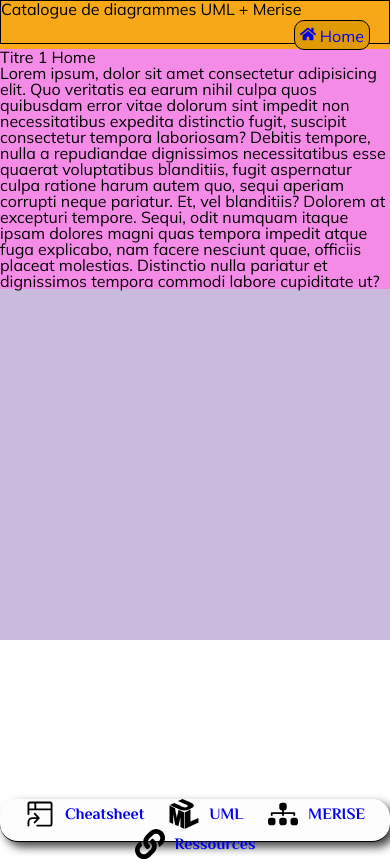
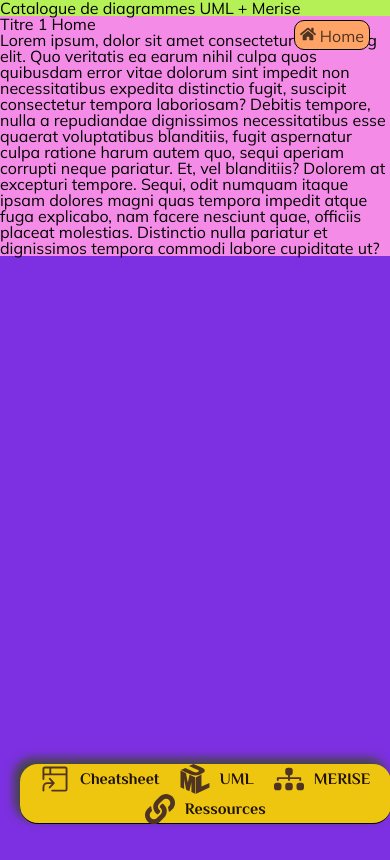
Before and after one commit to 2023-cda-alt-devops-p4/catalog-ac, a React (Vite) app: page / in a window 390 px wide. Built offline with nearby package versions, Linux system fonts and the light colour scheme.

Commit message:
💄 style : fix display bug
menu affiché à 100% dans les 3 media queries

footer visible sauf en version mobile

```diff
--- a/src/App.jsx
+++ b/src/App.jsx
@@ -47,18 +47,21 @@ function App() {
 }
 
 const AppStyled = styled.div`
-	display: flex;
+	/* display: flex;
 	flex-direction: column;
-	justify-content: center;
-	gap: 5px;
+	justify-content: center; */
+	/* gap: 5px; */
 	border: none;
 	/* height: 50%;  */
 	font-family: ${theme.fontFamily.fontDefault}, arial;
-	background-color: #f6a818;
+	/* background-color: #f6a818; */
+
 	.main {
 		/* max-width: 100vw; */
-		min-height: 70vh;
+
+		min-height: calc((100vh - 30vh)-30vh);
 		/* height: auto; */
+		min-height: 90vh;
 		background-color: #cabbde;
 	}
 
@@ -66,23 +69,40 @@ const AppStyled = styled.div`
 	/*//! -- MEDIA QUERIES --★゜・。。・゜゜・。。・゜☆゜・。。・゜゜・。。・゜★゜・。。・゜゜・。。・゜☆ */
 	/* -▼･ェ･▼･ェ･▼･ェ･▼･ェ･▼･ェ･▼･ェ･▼･ェ･▼- */
 
-	@media (max-width: 1300px) {
-		/* background-color: #15fbff;
-		min-height: 50vh;
-		gap: 10px; */
+	 @media (max-width: 2000px) {
+		.main {
+	 min-height: 65vh;
+		background-color: #9c5af3;
+	}
 	}
 
 	@media (max-width: 1023px) {
 		/* background-color: #a302b2; */
+
+		 .main {
+	 min-height: 70vh;
+		background-color: #7d30e2;
+	}
 	}
 
 	@media (max-width: 780px) {
-		/* background-color: #ceaff7; */
-		/* border: 2px solid black; */
+		width: 100vw;
+		background-color: #55e004;
+		/* min-height: calc((100vh - 25vh)-25vh);
+		max-height: 100vh;	 */
 
-		::-webkit-scrollbar {
+		/* ::-webkit-scrollbar {
 			display: none;
-		}
+		} */
+
+		/* min-height: 100vh; */
+		/* height: auto; */
+		/* background-color: #cca8fc; */
+
+		.main {
+		min-height: 100vh;
+		background-color: #7d30e2;
+	}
 	}
 `;
 
--- a/src/assets/css/theme.css
+++ b/src/assets/css/theme.css
@@ -1,6 +1,6 @@
 .orange {
 	--orange-1: #fefcfb;
-	--orange-2: #fff8f4;
+
 	--orange-3: #ffedd5;
 	--orange-4: #ffe0bb;
 	--orange-5: #ffd3a4;
--- a/src/assets/css/theme.js
+++ b/src/assets/css/theme.js
@@ -4,14 +4,11 @@ const colors = {
   semiDarkOrange: "#271504",
   orange: "#f76808",
   greySemiDark: "#444444",
-
-
+  white_peach: "#fff8f4",
+  semiDarkAmber: "#4f3422",
 
   incognito: "#333",
-
-  background_white: "#f5f5f7",
   background_dark: "#292729",
-
   success: "#60bd4f",
   red: "#e25549",
   redSecondary: "#c4151c",
--- a/src/components/Footer.jsx
+++ b/src/components/Footer.jsx
@@ -27,6 +27,8 @@ const FooterStyled = styled.footer`
 	align-items: center;
 	font-size: 18px;
 	color: #fff;
+	width: 100vw;
+	height: 10vh;
 
 	.link_footer {
 		color: #f5bd3a;
@@ -39,5 +41,6 @@ const FooterStyled = styled.footer`
 		visibility: hidden;
 		display: none;
 	}
+
 `;
 export default Footer;
--- a/src/components/Header.jsx
+++ b/src/components/Header.jsx
@@ -19,19 +19,29 @@ const Header = () => {
 };
 
 const HeaderStyled = styled.header`
+	/* width: 100vw; */
+	background-color: ${theme.colors.white_peach};
+
+	.extra-icon-home {
+		color: ${theme.colors.semiDarkAmber};
+	}
+
 	/* :–☆–:*:–☆–:*:–☆–:*:–☆–:*:–☆–:*:–☆–: */
 	/*! -- MEDIA QUERIES --★゜・。。・゜゜・。。・゜☆゜・。。・゜゜・。。・゜★゜・。。・゜゜・。。・゜☆ */
 	/* -▼･ェ･▼･ェ･▼･ェ･▼･ェ･▼･ェ･▼･ェ･▼･ェ･▼- */
 
-	@media (min-width: 781px) and (max-width: 1023px) {
-		/* background-color: #24f4ea; */
+	@media (min-width: 1024px) {
 		width: 100vw;
-		height: 30vh;
+		height: 25vh;
+		color: ${theme.colors.semiDarkAmber};
+		/* margin: auto; */
+		.navbar-center {
+			/* display: flex; */
+			/* justify-content: center; */
+		}
 
 		.extra-icon-home {
-			background-color: #e09a04;
-			border: none;
-			border-radius: 10px;
+			/* background-color: #55e004; */
 			padding: 5px;
 			visibility: visible;
 			position: absolute;
@@ -45,28 +55,57 @@ const HeaderStyled = styled.header`
 		}
 	}
 
+	@media (min-width: 781px) and (max-width: 1023px) {
+		width: 100vw;
+		height: 20vh;
+		/* .navbar-center {
+			width: 100%;
+			display: flex;
+			justify-content: space-evenly;
+		} */
+
+		.extra-icon-home {
+			/* background-color: #55e004; */
+			border: none;
+			border-radius: 10px;
+			padding: 5px;
+			visibility: visible;
+			position: absolute;
+			z-index: 10;
+			left: 20px;
+			top: 13vh;
+			box-shadow: 3px 3px 10px ${theme.colors.greySemiDark};
+			padding: ${theme.spacing.sm};
+			border: none;
+			border-radius: ${theme.borderRadius.extraRound};
+		}
+	}
+
 	@media (max-width: 780px) {
+
 		.navbar-center {
-			display: flex;
-			justify-content: center;
+			/* display: flex; */
+			/* justify-content: flex-start; */
 		}
+		/* background-color: #11cdea; */
 
 		h1 {
-			/* background-color: #efaf6a; */
-			border: 1px solid black;
+			background-color: #b5f056;
+			/* border: 1px solid black;
 			margin: 0px auto;
-			height: 5vh;
+			height: 5vh; */
 		}
 
 		.mobile-Navbar {
-			/* background-color: #d0f832; */
-			display: flex;
-			visibility: visible;
-			height: 15vh;
+			/* display: flex; */
+			/* visibility: visible; */
+			/* height: 15vh; */
+
 		}
 
 		.extra-icon-home {
-			background-color: #e09a04;
+			background-color: ${theme.colors.white_peach};
+			background-color: hsl(24, 100%, 70%);
 			border: 1px solid black;
 			border-radius: 10px;
 			padding: 5px;
--- a/src/views/Navbar.jsx
+++ b/src/views/Navbar.jsx
@@ -32,7 +32,9 @@ const Navbar = () => {
 
 const NavbarStyled = styled.div`
 	/* border: 1px solid black; */
+	/* width: 100vw; */
 
+	/* margin: 0px;
 	height: 10vh;
 	display: flex;
 	align-items: center;
@@ -41,7 +43,7 @@ const NavbarStyled = styled.div`
 	border-bottom: 1px solid black;
 	font-family: ${theme.fontFamily.fontTitle};
 	font-weight: ${theme.weights.bold};
-	font-size: ${theme.fonts.P3};
+	font-size: ${theme.fonts.P3}; */
 
 	.icon {
 		/* border: 1px solid red; */
@@ -59,6 +61,11 @@ const NavbarStyled = styled.div`
 		display: flex;
 		align-items: center;
 		justify-content: center;
+		color: ${theme.colors.semiDarkAmber};
+	}
+
+	a {
+		color: ${theme.colors.darkOrange};
 	}
 
 	/* .extraMenu {
@@ -70,37 +77,66 @@ const NavbarStyled = styled.div`
 	/*//! -- MEDIA QUERIES --★゜・。。・゜゜・。。・゜☆゜・。。・゜゜・。。・゜★゜・。。・゜゜・。。・゜☆ */
 	/* -▼･ェ･▼･ェ･▼･ェ･▼･ェ･▼･ェ･▼･ェ･▼･ェ･▼- */
 
-	@media (max-width: 1400px) {
-		background-color: #ecf807;
+	@media (max-width: 2000px) {
+		background-color: #76c84d;
 		max-width: 100vw;
+		max-width: 100%;
+		margin-left: 20px;
 		height: 14vh;
 		display: flex;
+		justify-content: space-evenly;
 		visibility: visible;
 		border-radius: ${theme.borderRadius.extraRound};
 		box-shadow: 5px 5px 10px #444444;
+		font-family: ${theme.fontFamily.fontTitle};
+		font-weight: ${theme.weights.bold};
+		font-size: ${theme.fonts.P3};
 	}
 
 	@media (max-width: 1023px) {
-		display: flex;
+		background-color: ${theme.colors.white_peach};
+		background-color: #ffba1a;
+		color: ${theme.colors.darkOrange};
 		visibility: visible;
-		/* background-color: #5aea39; */
+
+		/* width: calc(100vw - (100vw-20px))-20px; */
+		/* width: calc((100vw-20px))-20px; */
+		/* min-width: 99vw; */
+		margin-left: 20px;
+		height: 10vh;
+		/* display: flex;
+		align-items: center;
+		justify-content: space-evenly; */
+
+		border-bottom: 1px solid black;
+		font-family: ${theme.fontFamily.fontTitle};
+		font-weight: ${theme.weights.bold};
+		font-size: ${theme.fonts.P3};
 	}
 
 	@media (max-width: 780px) {
 		visibility: visible;
 		flex-wrap: wrap;
-		width: 100%;
-		height: 42px;
+		height: 7vh;
+		/* width: calc((100vw-20px))-20px;
+		width: calc(100vw - (100vw-20px))-20px; */
+		 width: 95vw;
+		/* box-sizing: border-box; */
+		display: flex;
+		justify-content: space-evenly;
 		font-size: 16px;
 		border-radius: 18px;
-		background-color: #fdfdfd;
-		/* z-index: 10; */
+		background-color: ${theme.colors.white_peach};
+		background-color: #efc60f;
+		box-shadow: -5px -5px 10px 1px ${theme.colors.greySemiDark}; /* offset-x | offset-y | blur-radius | spread-radius | color */
 		position: fixed;
-		bottom: 2px;
+		bottom: 20px;
+		/* left: 2px; */
 
-		.merise {
-			/* background-color: #e22323; */
-		}
+		/* margin: 5px 5px; */
+		/* padding: 0px; */
+		/* display: flex;
+		justify-content: space-evenly; */
 	}
 `;
 export default Navbar;
--- a/src/views/uml/uml1/Uml1.jsx
+++ b/src/views/uml/uml1/Uml1.jsx
@@ -1,8 +1,24 @@
 import { Link } from "react-router-dom";
+import { FaCircleArrowUp } from "react-icons/fa6";
 
 const Uml1 = () => {
+	const scrollToTop = () => {
+		window.scrollTo({ top: 0, left: 0, behavior: "smooth" });
+	};
 	return (
 		<div>
+			<h1>Diagramme UML 1</h1>
+			<h2>sous-titre</h2>
+			Lorem, ipsum dolor sit amet consectetur adipisicing elit. Quis perferendis
+			officia ratione debitis velit. Dolores quis eos ex consequatur
+			perspiciatis. Dolorum doloribus error deserunt alias in itaque autem
+			maxime asperiores. Quas suscipit deleniti error, tempora dicta minus ex
+			magni dolores debitis temporibus sunt veritatis fugiat amet voluptatibus
+			rem cum maxime beatae voluptatum ducimus, voluptate, non excepturi?
+			Officiis neque ad inventore!
+			<Link to="/">
+				<img src="https://picsum.photos/320/240" alt="diagramme1" />
+			</Link>
 			<h1>Diagramme UML 1</h1>
 			<h2>sous-titre</h2>
 			Lorem, ipsum dolor sit amet consectetur adipisicing elit. Quis perferendis
@@ -26,6 +42,9 @@ const Uml1 = () => {
 			<Link to="/">
 				<img src="https://picsum.photos/320/240" alt="diagramme2" />
 			</Link>
+			<div className="iconScroll">
+				<FaCircleArrowUp onClick={scrollToTop} />
+			</div>
 		</div>
 	);
 };
```
